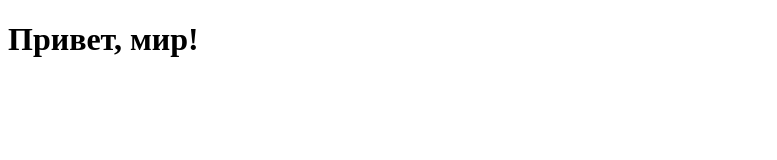
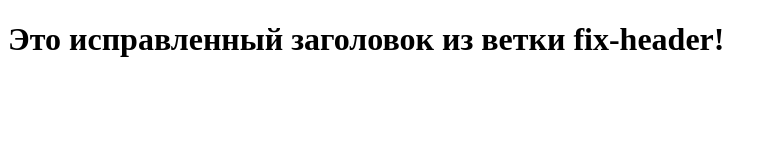
Before and after one commit to luxxx0i/my-first-website, a plain HTML site: page index.html in a window 1280 px wide. Shown: the whole page, without its empty margins (0-777 px from the left). Drawn offline with Linux system fonts and the light colour scheme.

Commit message:
Исправлен заголовок в fix-header

```diff
--- a/index.html
+++ b/index.html
@@ -5,6 +5,6 @@
     <title>Мой первый проект на Git</title>
 </head>
 <body>
-    <h1>Привет, мир!</h1>
+    <h1>Это исправленный заголовок из ветки fix-header!</h1>
 </body>
 </html>
```
